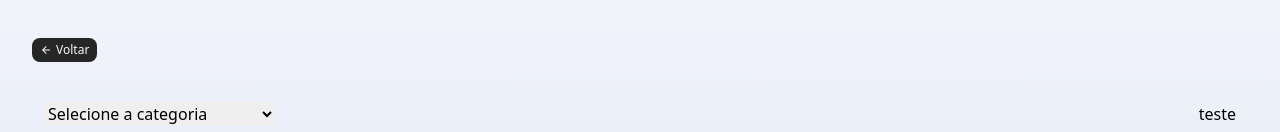
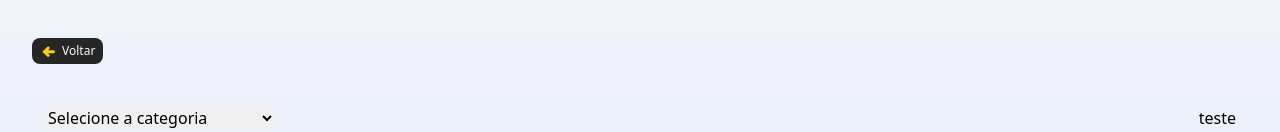
Before and after one commit to mthquevedo/Minhas-ferramentas, a React (Vite) app: page /lista-de-tarefas in a window 1280 px wide. Shown: the part 160-292 px from the top of the page. Built offline with nearby package versions, Linux system fonts and the light colour scheme.

Commit message:
Ajuste: o ícone foi atualizado

```diff
--- a/src/components/ReturnHomeButton/index.tsx
+++ b/src/components/ReturnHomeButton/index.tsx
@@ -1,11 +1,11 @@
 import { Link } from "react-router-dom"
-import { IoMdArrowBack } from "react-icons/io";
+import { TiArrowLeftThick } from "react-icons/ti";
 
 export function ReturnHomeButton() {
     return (
-        <button className="font-medium text-xs bg-neutral-800 text-gray-50 py-1 px-2 rounded-lg transition-all hover:shadow-lg">
+        <button className="font-medium text-xs bg-neutral-800 text-gray-50 py-1 px-2 rounded-lg transition-all hover:bg-neutral-700">
             <Link to="/" className="flex items-center gap-1">
-                <IoMdArrowBack />
+                <TiArrowLeftThick className="fill-yellow-400 text-lg" />
                 Voltar
             </Link>
         </button>
```
